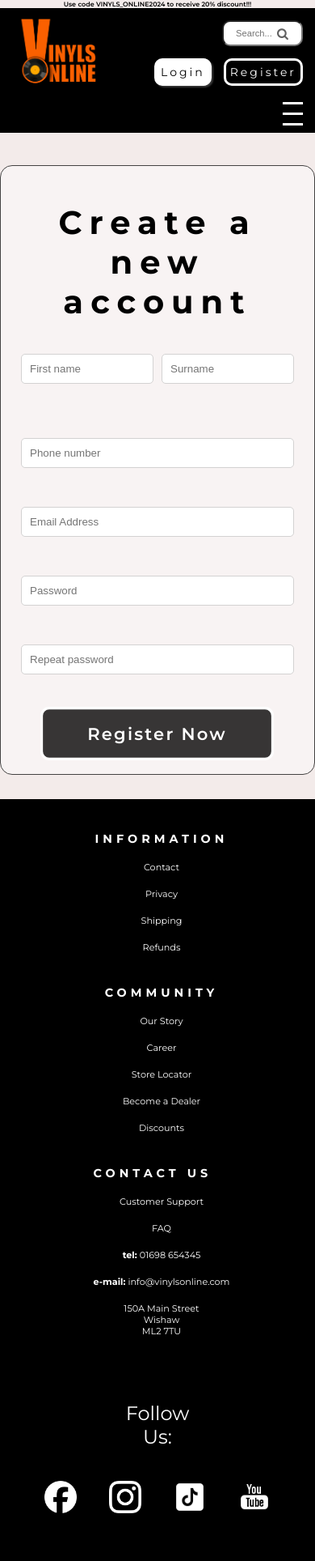
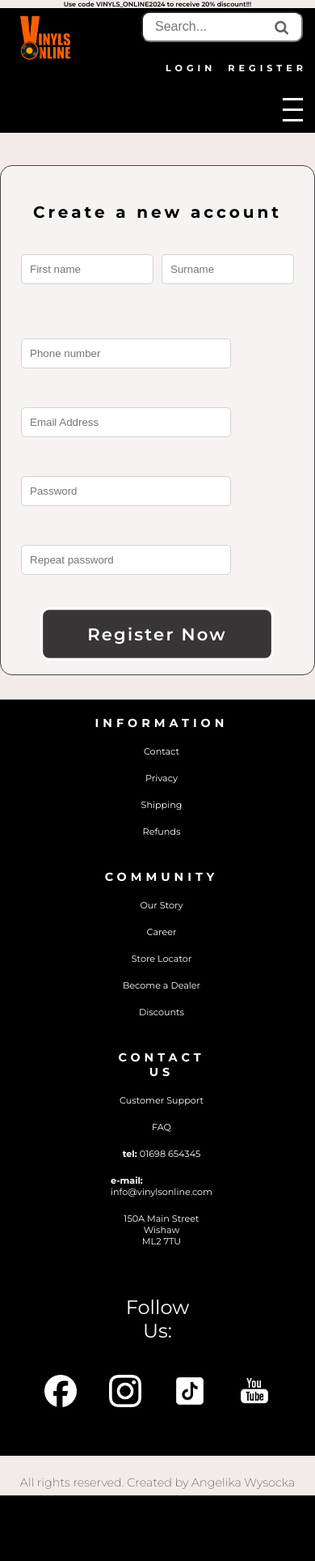
Before and after one commit to nana13w/VinylsOnline, a PHP site: page /addUserForm.php in a window 390 px wide. Shown: the top 1928 px of the page at 81% size. After the commit the page ends 1847 px from the top, so only its background shows below. Run offline with PHP 8.4, Linux system fonts and the light colour scheme; some libraries are stand-ins or nearby versions; some web fonts are replaced.

Commit message:
third commit

```diff
--- a/header.php
+++ b/header.php
@@ -17,13 +17,13 @@
                     </form>
                 </div>
 
-                <div class="buttons">
+                <div class="linksLogin buttons">
                     <?php if (isset($_SESSION["email"])): ?>
-                        <button class="logoutBtn smallLogin">Logout</button>
+                        <a class="logoutBtn smallLogin">Logout</a>
 
                     <?php else: ?>
-                        <button class="loginButton smallLogin">Login</button>
-                        <button class="registerBtn smallLogin"> Register</button>
+                        <a class="loginButton smallLogin">Login</a>
+                        <a class="registerBtn smallLogin"> Register</a>
                     <?php endif; ?>
                     <div class="buttons">
                     </div>
--- a/loginSuccess.php
+++ b/loginSuccess.php
@@ -51,11 +51,10 @@
 
         <section>
 
-
+            <div class="account">
 
             <h2>Welcome, <?php echo $firstName; ?></h2>
-
-            <div class="account">
+            <hr>
 
                 <a class="accountField" href="updateDetails.php">Update your details</a>
                 <hr>
--- a/styles.css
+++ b/styles.css
@@ -85,13 +83,13 @@
     flex-direction: column;
     align-items: flex-end;
     margin-top: 5px;
-
+width: 80%;
   }
 
   .search_login {
     display: flex;
-    align-items: center;
-    gap: 15px;
+    align-items: flex-end;
+    flex-direction: column;
   }
 
   .searchIcon {
@@ -114,7 +113,7 @@
   }
 
   .searchBox input {
-    width: 100%;
+    width: 400px;
     padding: 8px 0px 8px 15px;
     border-radius: 10px;
     font-size: 1em;
@@ -176,9 +175,12 @@
   .smallLogin {
     margin-right: 0;
     padding: 5px;
-    font-size: 1em;
+    gap: 0;
+    font-size: 0.7em;
     display: flex;
     align-items: start;
+    background-color: #000000 !important;
+    box-shadow: none !important;
   }
 
   .smallLoginIcon {
@@ -244,6 +246,8 @@
     flex-direction: column;
     cursor: pointer;
     margin-right: 15px;
+    position: relative;
+    z-index: 1000;
   }
 
   .hamburger span {
@@ -369,6 +375,11 @@
     gap: 15px;
   }
 
+  .linksLogin {
+gap: 0;
+margin-right: 5px;
+  }
+
   .loginIcon {
     height: 25px;
     padding-right: 10px;
@@ -385,7 +396,7 @@
   h2 {
     font-size: 2.5em;
     font-weight: 700;
-    letter-spacing: 9px;
+    letter-spacing: 4px;
     align-items: center;
     text-align: center;
     padding: 5px;
@@ -638,18 +649,15 @@
     justify-content: space-between
   }
 
-  footer nav {
-    width: 80%;
-  }
 
   ul {
     align-items: start;
     display: flex;
     justify-content: space-between;
     align-items: start;
-    width: 70vw;
+    width: 55%;
     padding: 0px;
-    margin: 20px;
+    margin: auto;
   }
 
   footer li {
@@ -780,6 +789,10 @@
       display: flex;
       flex-direction: column;
       align-items: center;
+    }
+
+    footer a {
+      text-align: center;
     }
 
     .socialMedia {
@@ -850,12 +863,24 @@
     .eachVinylProducts {
       margin: 22px;
     }
+
+    .logo {
+      width: 75px;
+    }
+
+    .searchContainer input {
+      width: 350px;
+    }
   }
 
   @media (max-width: 512px) {
 
     .discount {
       font-size: 0.9em;
+  }
+
+  h2 {
+    font-size: 20px;
   }
 
     .pairs {
@@ -867,6 +892,10 @@
       margin: 0;
     }
 
+    .searchContainer input {
+      width: 340px;
+    }
+
   }
 
   @media (max-width: 478px) {
@@ -876,37 +905,18 @@
       word-spacing: 0.1px;
   }
 
-    .search_login {
-      gap: 0;
-      flex-direction: column;
-      padding-top: 15px;
-      align-items: flex-end;
-    }
-
-    .search_login,
-    .buttons {
-      font-size: 14px;
-    }
-
     .top {
       height: 154px;
       padding-top: 0px;
     }
 
-    .searchContainer {
-      font-size: 0.8em;
-      width: 100px;
-      margin-right: 15px;
-    }
-
-    .searchBox button,
-    .keepBtn {
-      font-size: 15px;
-    }
-
     .logo {
       margin-top: 2px;
       padding-left: 2px;
+    }
+
+    .searchContainer input {
+      width: 250px;
     }
   }
 
@@ -920,6 +930,19 @@
     .eachVinylProducts {
       margin: 22px;
     }
+
+    .searchContainer input {
+      width: 200px;
+    }
+
+    .pairs {
+      flex-direction: column;
+  }
+
+  .dataInput {
+    width: 270px;
+  }
+
   }
 
   @media (max-width: 330px) {
```
Also changed, not shown: other parts of styles.css (+68 -28 lines).
